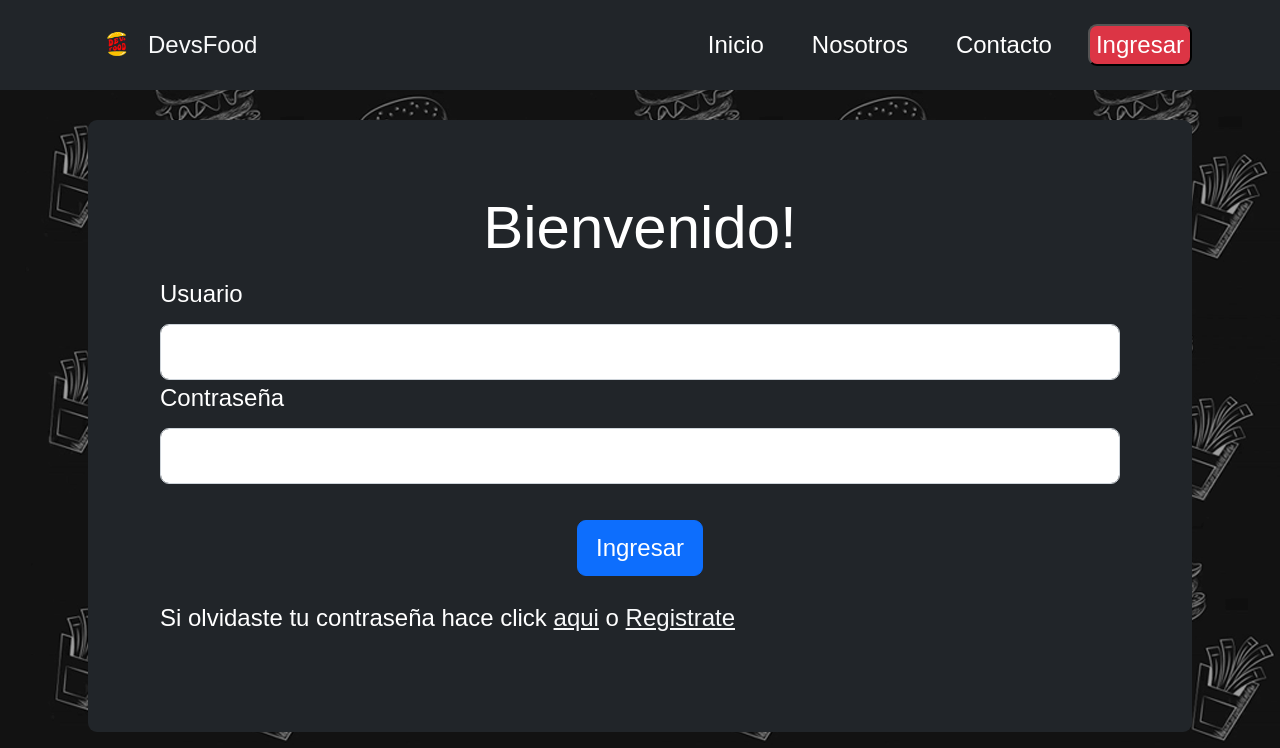
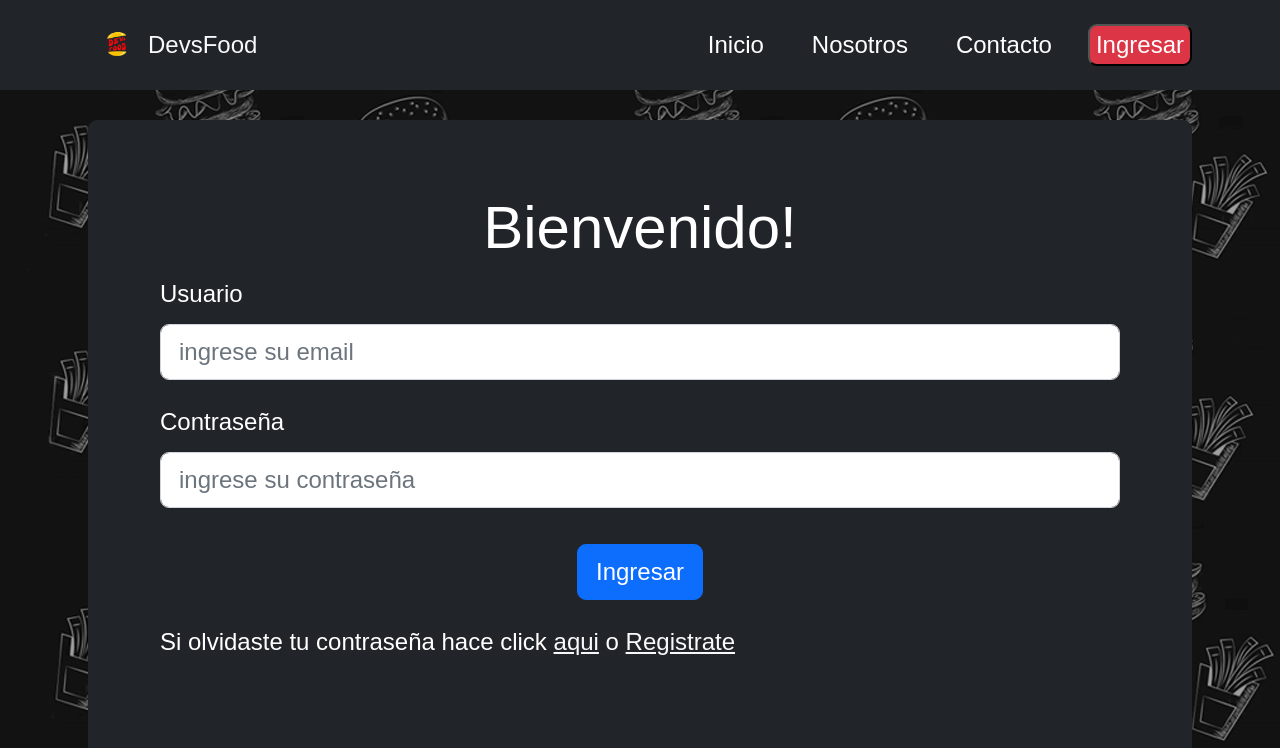
Before and after one commit to Luis-aramayo-18/Rolling-Restaurant, a React (Create React App) app: page /login in a window 1280 px wide. Shown: the top 748 px of the page. Built offline with nearby package versions, Linux system fonts and the light colour scheme; no server answers.

Commit message:
conecto el put del form de adm

```diff
--- a/src/components/Administracion/FormAdmin/FormAdmin.jsx
+++ b/src/components/Administracion/FormAdmin/FormAdmin.jsx
@@ -19,15 +19,17 @@ const FormAdmin = (props) => {
 
   useEffect(() => {
     const fetchProduct = async () => {
-      const response = await axios.get(
-        `/products/${modifyingProduct}`
-      );
-      setValue("formAdmin_nombre", response.data.name);
-      setValue("formAdmin_categoria", response.data.categoria);
-      setValue("formAdmin_urlimagen", response.data.image);
-      setValue("formAdmin_precio", response.data.price);
-      setValue("formAdmin_descripcion", response.data.description);
-      setValue("formAdmin_disponible", response.data.isActive);
+      const response = await axios().get(`/products`);
+
+      const product = response.data
+      const productToModify = product.find(
+        (element)=>element.id===modifyingProduct)
+
+      setValue("formAdmin_nombre", productToModify.name);
+      setValue("formAdmin_categoria", productToModify.categoria);
+      setValue("formAdmin_urlimagen", productToModify.image);
+      setValue("formAdmin_precio", productToModify.price);
+      setValue("formAdmin_descripcion", productToModify.description);
     };
     if (modifyingProduct) {
       fetchProduct();
@@ -37,15 +39,14 @@ const FormAdmin = (props) => {
   const customHandleSubmit = async (data) => {
     if (modifyingProduct) {
       //Caso editar
-      const response = await axios.put(
+      const response = await axios().put(
         `/product/${modifyingProduct}`,
         {
-          name: data.name,
-          categoria: data.categoria,
-          image: data.image,
-          price: data.price,
-          description: data.description,
-          isActive: data.isActive,
+          name:data.formAdmin_nombre,
+          categoria:data.formAdmin_categoria,
+          image:data.formAdmin_urlimagen,
+          price:data.formAdmin_precio,
+          description:data.formAdmin_descripcion
         }
       );
       if (response.status === 200) {
@@ -72,13 +73,12 @@ const FormAdmin = (props) => {
       }
     } else {
       //Caso añadir
-      const response = await axios.post(`/product`, {
+      const response = await axios().post(`/product`, {
         name: data.formAdmin_nombre,
         category: data.formAdmin_categoria,
         image: data.formAdmin_urlimagen,
         price: data.formAdmin_precio,
-        description: data.formAdmin_descripcion,
-        isActive: data.formAdmin_disponible,
+        description: data.formAdmin_descripcion
       });
 
       if (response.status === 200) {
@@ -109,11 +109,12 @@ const FormAdmin = (props) => {
     <Card className="formAdminCard">
       <Card.Body>
         <Card.Title className="text-dark">
-          {modifyingProduct ? "Editar Producto" : "Añadir Producto"}
+           {modifyingProduct ? "Editar Producto" : "Añadir Producto"}
         </Card.Title>
         <hr />
 
         <Form onSubmit={handleSubmit(customHandleSubmit)}>
+
           <Form.Group className="mb-3" controlId="formAdminNombre">
             <Form.Label className="text-dark">Nombre del producto</Form.Label>
             <Form.Control
@@ -141,14 +142,7 @@ const FormAdmin = (props) => {
               type="text"
               placeholder="Ingrese nombre del producto"
             />
-
-            <ErrorMessage
-              errors={errors}
-              name="formAdmin_nombre"
-              render={({ message }) => (
-                <p className="text-danger text-left p-1">{message}</p>
-              )}
-            />
+            <p className='mt-1 fs-8 text-danger'>{errors.formAdmin_nombre?.message}</p>
           </Form.Group>
 
           <Form.Group className="mb-3" controlId="formAdminCategoria">
@@ -157,8 +151,8 @@ const FormAdmin = (props) => {
               {...register("formAdmin_categoria")}
               aria-label="Elija una categoría..."
             >
-              <option value="Comidas">Comidas</option>
-              <option value="Bebidas">Bebidas</option>
+              <option className="text-dark" value="Comidas">Comidas</option>
+              <option className="text-dark" value="Bebidas">Bebidas</option>
             </Form.Select>
           </Form.Group>
 
@@ -179,7 +173,6 @@ const FormAdmin = (props) => {
               type="url"
               placeholder="Ingrese URL de la Imagen"
             />
-
             <ErrorMessage
               errors={errors}
               name="formAdmin_urlimagen"
@@ -207,7 +200,6 @@ const FormAdmin = (props) => {
               step="0.01"
               placeholder="Ingrese precio del producto"
             />
-
             <ErrorMessage
               errors={errors}
               name="formAdmin_precio"
@@ -241,17 +233,6 @@ const FormAdmin = (props) => {
             />
           </Form.Group>
 
-          <Form.Group className="mb-3" controlId="formAdminDisponible">
-            <Form.Label className="text-dark">¿Está disponible?</Form.Label>
-            <Form.Select
-              {...register("formAdmin_disponible")}
-              aria-label="Elija una opción..."
-            >
-              <option value="si">Si</option>
-              <option value="no">No</option>
-            </Form.Select>
-          </Form.Group>
-
           <div className="text-end">
             <Button variant="danger" type="submit">
               {modifyingProduct ? "Editar" : "Añadir"}
--- a/src/components/Administracion/TableAdmin/TableAdmin.jsx
+++ b/src/components/Administracion/TableAdmin/TableAdmin.jsx
@@ -10,7 +10,7 @@ const TableAdmin = (props) => {
 
   useEffect(() => {
     const fetchItems = async () => {
-      const data = await axios.get(`/products`);
+      const data = await axios().get(`/products`);
       setItems(data.data);
     };
     fetchItems();
--- a/src/components/Administracion/TableAdmin/TableRowAdmin.jsx
+++ b/src/components/Administracion/TableAdmin/TableRowAdmin.jsx
@@ -25,7 +25,7 @@ const TableRowAdmin = (props) => {
       cancelButtonText: "Cancelar",
     }).then(async (response) => {
       if (response.isConfirmed) {
-        const response = await axios.delete(
+        const response = await axios().delete(
           `/product/${id}`
         ); //Cambiar products por product para que coincida con la ruta del backend.
 
--- a/src/components/Login/Login.jsx
+++ b/src/components/Login/Login.jsx
@@ -9,26 +9,14 @@ import jwt_decode from "jwt-decode"
 
 const Login = () => {
 
-  const {register, watch, formState:{errors}, handleSubmit: handleRHF}= useForm();
+  const {register, formState:{errors}, handleSubmit: handleRHF}= useForm();
 
   const navigate = useNavigate();
 
   const [isError, setIsError] = useState(false);
   const [errorMessage, setErrorMessage] = useState('');
 
-  // const [users, setUsers]= useState([]);
-
-  //   useEffect(()=>{
-  //       const usersFetch= async ()=>{
-  //           const data = await axios.post(`/login`);
-  //           setUsers(data.data);
-  //       };
-  //       usersFetch();
-  //   }, []);
-
-
   const handleSubmit =  async (data)=>{
-
     try {
       const response = await axios().post('/login', {
         email: data.email,
@@ -44,7 +32,6 @@ const Login = () => {
         const dataDecoded = jwt_decode(token);
 
         let adminLogueado = dataDecoded.isAdmin;
-        console.log(adminLogueado)
 
         if(adminLogueado === true){
 
@@ -74,48 +61,6 @@ const Login = () => {
       setIsError(true);
       setErrorMessage(error.response.data.message);
     }
-
-    // console.log(data)
-    // //tengo que traer usuarios y admin de BD
-    // const response = await axios.post('/login', {
-    //   username: data.email,
-    //   password: data.password,
-    // });
-
-    // // const pruebaAdmin = users.filter(elemento => elemento.username === data.username && elemento.password === data.password);
-
-    // if(pruebaAdmin.length !== 0){
-    //   if(pruebaAdmin[0].username === "admin@admin.com" && pruebaAdmin[0].password === "abc123"){
-
-    //     Swal.fire({
-    //     title: 'Bienvenido',
-    //     timer: 2000,
-    //     showCancelButton: false,
-    //     showConfirmButton: false,
-    //   })
-    //   navigate("/administracion")
-    //   }else if(pruebaAdmin[0].username === data.username && pruebaAdmin[0].password === data.password){
-    //     Swal.fire({
-    //                 title: 'Bienvenido',
-    //                 text: 'Recordá elegir tu mesa antes de realizar el pedido 😋',
-    //                 timer: 4000,
-    //                 showCancelButton: false,
-    //                 showConfirmButton: false,
-    //               })
-
-    //               navigate("/menu")
-    //   }}
-    //   else{
-    //     Swal.fire({
-    //       title: 'Lo sentimos!',
-    //       text: 'Los datos son incorrectos',
-    //       icon: 'error',
-    //       timer: 2000,
-    //       showCancelButton: false,
-    //       showConfirmButton: false,
-    //     })
-
-    //   }
     }
 
   return (
@@ -131,20 +76,62 @@ const Login = () => {
           <Form.Label>Usuario</Form.Label>
           <Form.Control
             type='email'
-            {...register('email', { required: true, pattern:/^[\w-\.]+@([\w-]+\.)+[\w-]{2,4}$/, maxLength:100, minLength:5 })}/>
-            {errors.email && <span>Por favor ingrese un Email valido, no puede ser menor a 5 caracteres</span>}
+            placeholder='ingrese su email'
+            {...register("email", {
+              required: {
+                value: true,
+                message: "Error: El Email no puede estar vacío",
+              },
+
+              minLength: {
+                value: 5,
+                message: "Error: Email demasiado corto (5 caracteres min)",
+              },
+
+              maxLength: {
+                value:100,
+                message: "Error: Email demasiado largo (100 caracteres max)",
+              },
+
+              pattern: {
+                value: /^[\w-\.]+@([\w-]+\.)+[\w-]{2,4}$/,
+                message: "Error: Ingrese un Email valido",
+              },
+            })}/>
+            <p className='mt-1 fs-8 text-danger'>{errors.email?.message}</p>
         </Form.Group>
 
         <Form.Group className="mb-3">
           <Form.Label>Contraseña</Form.Label>
           <Form.Control
             type="password"
-            {...register('password', { required: true, pattern:/(?=.*[a-z]){3}(?=.*[0-9]){3}/, minLength:8 })}/>
-            {errors.password && <span>Por favor ingrese una contraseña que contenga al menos 2 numero y 2 letras</span>}
+            placeholder='ingrese su contraseña'
+            {...register("password", {
+              required: {
+                value: true,
+                message: "Error: La contraseña no puede estar vacía",
+              },
+
+              minLength: {
+                value: 4,
+                message: "Error: Contraseña demasiado corta (4 caracteres min)",
+              },
+
+              maxLength: {
+                value:100,
+                message: "Error: Contrasea demasiado larga (100 caracteres max)",
+              },
+
+              pattern: {
+                value: /(?=.*[a-z]){2}(?=.*[0-9]){2}/,
+                message: "Error: Ingrese una contraseña valida",
+              },
+            })}/>
+            <p className='mt-1 fs-8 text-danger'>{errors.password?.message}</p>
         </Form.Group>
 
           <div className='text-center mb-3'>
-            <Button className='mt-2' variant="primary" type="submit">
+            <Button className='mt-2' variant="primary" type="submit" >
               Ingresar
             </Button>
           </div>
```
